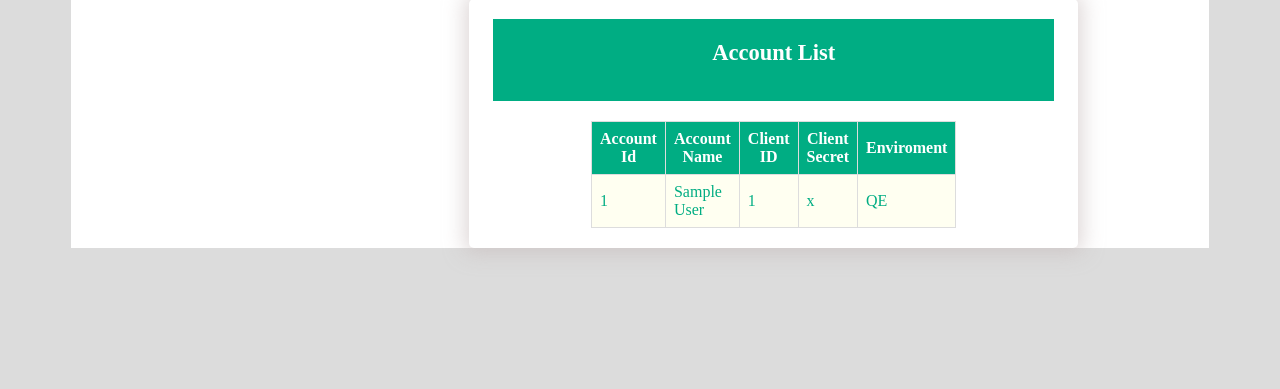
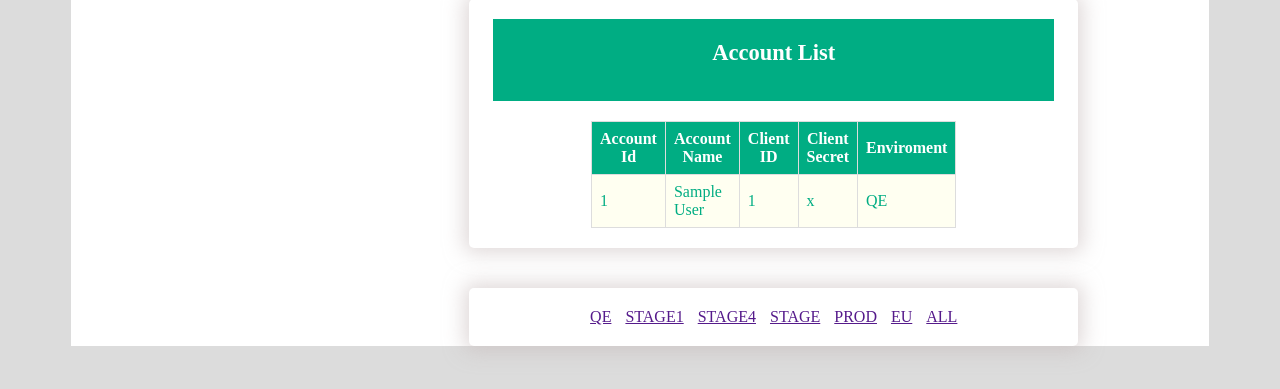
Before and after one commit to babiswas/NewFramework, a Flask app: page /account/read in a window 1280 px wide. Shown: the part 127-516 px from the top of the page. Run offline with Flask 2, Linux system fonts and the light colour scheme; tables that the repository leaves empty hold one stand-in row (values such as "Sample post").

Commit message:
commited

```diff
--- a/controller/account_views.py
+++ b/controller/account_views.py
@@ -27,12 +27,23 @@ def add_account():
 
 @account.route('/read',methods=['GET'])
 def account_list():
-        page=request.args.get('page',1,type=int)
-        accountlist=Account.query.paginate(page=page,per_page=5)
-        print(accountlist)
-        next_url=url_for('account.account_list',page=accountlist.next_num) if accountlist.has_next else None
-        prev_url=url_for('account.account_list',page=accountlist.prev_num) if accountlist.has_prev else None
-        return render_template('account_list.html',accountlist=accountlist,next_url=next_url,prev_url=prev_url)
+        print(request.args)
+        myenviroment=request.args.get("myenviroment",None)
+        print(myenviroment)
+        if myenviroment==None:
+                page=request.args.get('page',1,type=int)
+                accountlist=Account.query.paginate(page=page,per_page=5)
+                next_url=url_for('account.account_list',page=accountlist.next_num) if accountlist.has_next else None
+                prev_url=url_for('account.account_list',page=accountlist.prev_num) if accountlist.has_prev else None
+                return render_template('account_list.html',accountlist=accountlist,next_url=next_url,prev_url=prev_url)
+        else:
+                page=request.args.get('page',1,type=int)
+                accountlist=Account.query.filter_by(enviroment_id=int(myenviroment)).paginate(page=page,per_page=5)
+                next_url=url_for('account.account_list',page=accountlist.next_num) if accountlist.has_next else None
+                prev_url=url_for('account.account_list',page=accountlist.prev_num) if accountlist.has_prev else None
+                return render_template('account_list.html',accountlist=accountlist,next_url=next_url,prev_url=prev_url)
+
+
 
 
 @account.route('/edit/<int:accountid>',methods=['GET','POST'])
--- a/static/main.css
+++ b/static/main.css
@@ -141,8 +141,17 @@ img{
 #botcontrol{
   width:100%;
   height:50%;
-  margin-top:2px;
+  margin-top:20px;
   overflow:hidden;
+}
+
+#envpanel{
+  width:5%;
+  height:5%;
+  display:inline;
+  margin-right:5px;
+  margin-left:5px;
+  color:white;
 }
 
 #navbar{
--- a/templates/account_list.html
+++ b/templates/account_list.html
@@ -43,4 +43,29 @@
         </div>
     </center>
    </div>
+   <div id="addtable">
+       <center>
+            <div id="envpanel">
+                <a href="">QE</a>
+            </div>
+            <div id="envpanel">
+                <a href="">STAGE1</a>
+            </div>
+            <div id="envpanel">
+                <a href="">STAGE4</a>
+            </div>
+            <div id="envpanel">
+                <a href="">STAGE</a>
+            </div>
+            <div id="envpanel">
+                <a href="">PROD</a>
+            </div>
+            <div id="envpanel">
+                <a href="">EU</a>
+            </div>
+            <div id="envpanel">
+                <a href="">ALL</a>
+            </div>
+       </center>
+   </div>
 {% endblock %}
```
